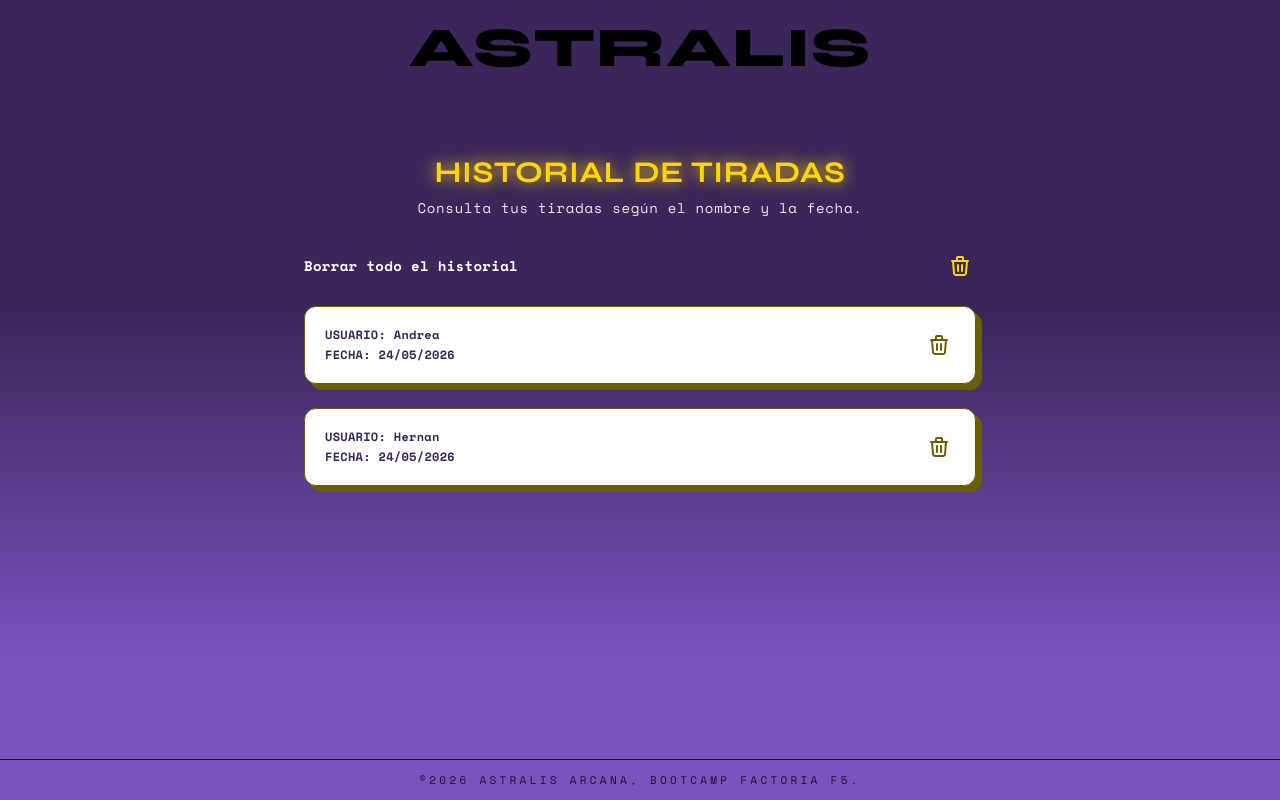
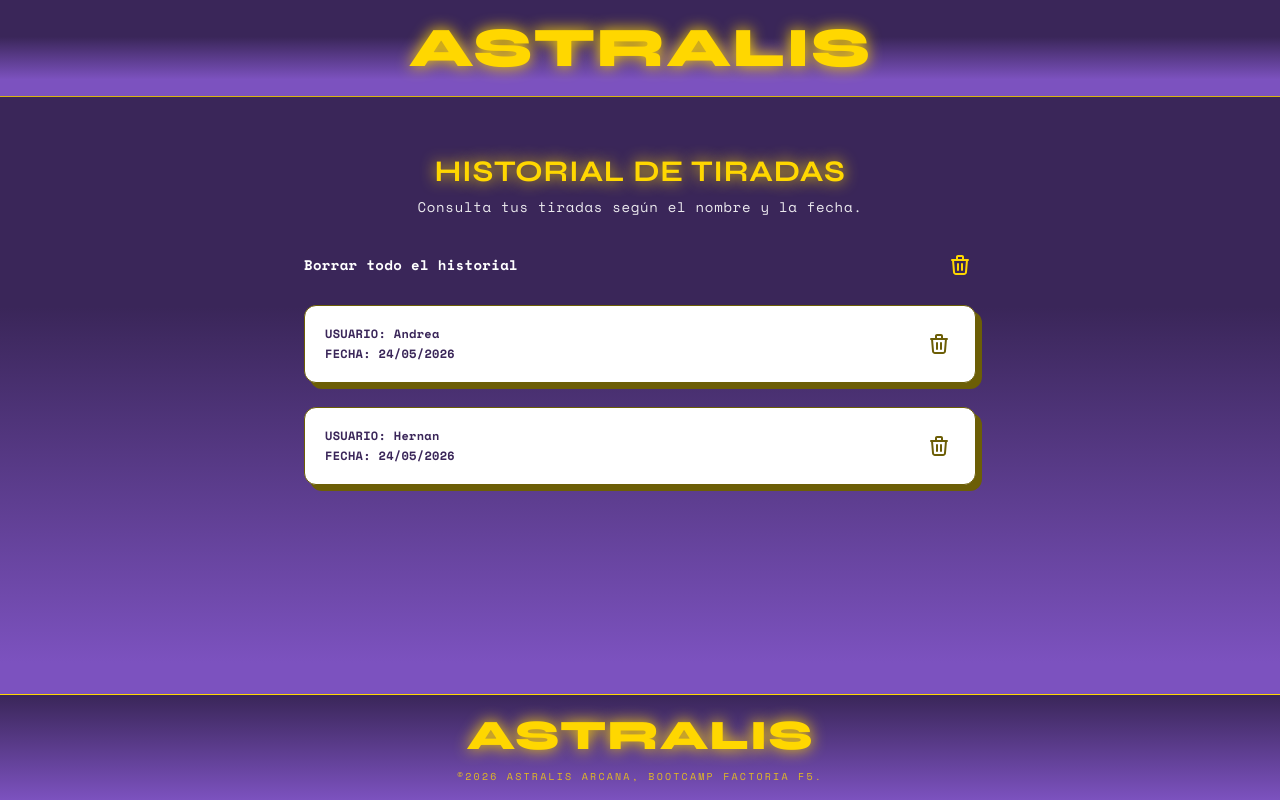
Before and after one commit to TAROT-Equipo3/tarot_project, a React (Vite) app: page /historial in a window 1280 px wide. Built offline with nearby package versions, Linux system fonts and the light colour scheme; data requests are answered from the project's data file.

Commit message:
fix: adjust header and footer styles (#10)
* fix: adjust header and footer styles

* fix: update shared button styles

* fix: update reusable button styles

```diff
--- a/src/components/Button.jsx
+++ b/src/components/Button.jsx
@@ -1,49 +1,138 @@
 const Button = ({
   children,
   variant = "outline",
+  size = "md",
+  type = "button",
+  disabled = false,
   onClick,
   className = "",
+  icon,
+  iconPosition = "right",
 }) => {
+  const base = `
+    inline-flex
+    items-center
+    justify-center
+    gap-2
 
-  const base = `
-    font-['Space_Mono']
+    font-mono
+    font-bold
     uppercase
-    tracking-[0.2em]
-
-    px-6 md:px-8
-    py-3 md:py-4
+    tracking-[0.18em]
 
     rounded-full
-    transition-all duration-300
+    transition-all
+    duration-300
     cursor-pointer
+    select-none
+
+    disabled:opacity-50
+    disabled:cursor-not-allowed
   `;
 
   const variants = {
-
     outline: `
-      border-2 border-[#FFD700]
-      text-[#FFD700]
+      border border-accent
+      text-accent
       bg-transparent
 
-      hover:shadow-[0_0_15px_#FCDD4D]
-      [text-shadow:0_0_10px_#FFD700]
+      hover:shadow-hover-gold
+      hover:bg-accent/10
     `,
 
     primary: `
-      bg-[#FFD700]
-      text-[#240F42]
-      border-2 border-[#FFD700]
+      border border-accent
+      bg-accent
+      text-border-card-outer
 
-      hover:shadow-[0_0_15px_#FCDD4D]
-    `
+      hover:shadow-hover-gold
+      hover:brightness-110
+    `,
+
+    dark: `
+      border border-accent
+      bg-gold-dark
+      text-white
+
+      hover:shadow-hover-gold
+      hover:brightness-110
+    `,
+
+    ghost: `
+      border border-transparent
+      bg-transparent
+      text-accent
+
+      hover:text-white
+      hover:bg-accent/10
+    `,
+
+    icon: `
+      border-none
+      bg-transparent
+      text-gold-dark
+
+      hover:text-accent
+      hover:scale-110
+    `,
+  };
+
+  const sizes = {
+    xs: `
+      px-4
+      py-1.5
+      text-[7px]
+    `,
+
+    sm: `
+      px-5
+      py-2
+      text-[8px]
+    `,
+
+    md: `
+      px-7
+      py-2.5
+      text-[9px]
+    `,
+
+    lg: `
+      px-9
+      py-3
+      text-[10px]
+      sm:text-[11px]
+    `,
+
+    icon: `
+      w-8
+      h-8
+      p-0
+      text-lg
+    `,
+
+    full: `
+      w-full
+      px-6
+      py-3
+      text-[9px]
+    `,
   };
 
   return (
     <button
+      type={type}
+      disabled={disabled}
       onClick={onClick}
-      className={`${base} ${variants[variant]} ${className}`}
+      className={`
+        ${base}
+        ${variants[variant] || variants.outline}
+        ${sizes[size] || sizes.md}
+        ${className}
+      `}
     >
-      {children}
+      {icon && iconPosition === "left" && <span>{icon}</span>}
+      {children && <span>{children}</span>}
+      {icon && iconPosition === "right" && <span>{icon}</span>}
     </button>
   );
 };
--- a/src/components/Footer.jsx
+++ b/src/components/Footer.jsx
@@ -1,27 +1,49 @@
-import React from 'react'
-
 const Footer = () => {
   return (
-    <footer className="
-      w-full
-      py-3
-      text-center
-      mt-auto
+    <footer
+      className="
+        w-full
+        mt-auto
+        pt-5
+        pb-4
+        px-4
+        text-center
+        bg-footer-gradient
+      "
+    >
+      <h2
+        className="
+          font-syne
+          font-extrabold
+          text-accent
 
-      border-t border-[var(--gold)]
-      bg-[linear-gradient(180deg,var(--purple-dark)_0%,var(--purple-light)_100%)]
-    ">
-      <p className="
-        font-['Space_Mono']
-        font-normal
+          text-[26px]
+          sm:text-[32px]
+          md:text-[42px]
 
-        text-[var(--gold)]
-        text-[9px] md:text-[11px]
+          leading-none
+          tracking-[0.02em]
+          text-glow-gold
+        "
+      >
+        ASTRALIS
+      </h2>
 
-        tracking-[0.3em]
+      <p
+        className="
+          mt-3
+          font-mono
+          font-normal
 
-        opacity-80
-      ">
+          text-accent
+          text-[7px]
+          sm:text-[8px]
+          md:text-[10px]
+
+          tracking-[0.22em]
+          opacity-80
+        "
+      >
         ©2026 ASTRALIS ARCANA, BOOTCAMP FACTORIA F5.
       </p>
     </footer>
--- a/src/components/Header.jsx
+++ b/src/components/Header.jsx
@@ -1,20 +1,22 @@
 const Header = () => {
   return (
     <header className="w-full overflow-hidden">
-
-      <div className="
+      <div
+        className="
           w-full
-        py-3 md:py-5
+          py-3
+          md:py-5
           flex
           justify-center
-
-        bg-[linear-gradient(180deg,var(--purple-dark)_38%,var(--purple-light)_83%)]
-      ">
-
-        <h1 className="
-          font-[Syne]
+          items-center
+          bg-header-gradient
+        "
+      >
+        <h1
+          className="
+            font-syne
             font-extrabold
-          text-[var(--gold)]
+            text-accent
 
             text-[28px]
             sm:text-[36px]
@@ -28,15 +30,14 @@ const Header = () => {
             text-center
             whitespace-nowrap
 
-          [text-shadow:0_0_15px_var(--gold)]
-        ">
+            text-glow-gold
+          "
+        >
           ASTRALIS
         </h1>
-
       </div>
 
-      <div className="h-[2px] bg-[var(--gold)] w-full"></div>
-
+      <div className="h-[1px] bg-accent w-full opacity-80" />
     </header>
   );
 };
```
Lines whose indentation alone changed are shown as unchanged.
